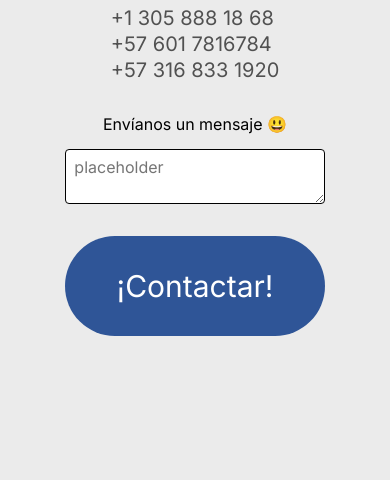
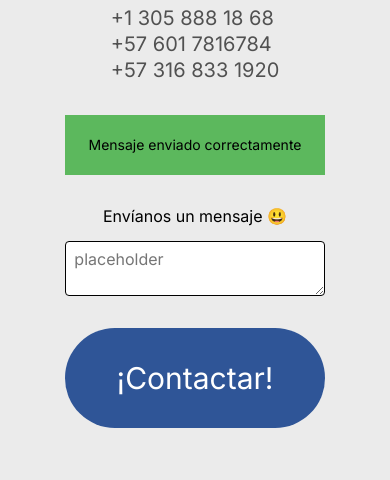
Before and after one commit to samado1999/Rush-Cargo-React, a React app: page / in a window 390 px wide. Shown: the part 6719-7199 px from the top of the page. Built offline with nearby package versions, Linux system fonts and the light colour scheme.

Commit message:
Commit from TeleportHQ

```diff
--- a/src/components/form-card.css
+++ b/src/components/form-card.css
@@ -15,8 +15,7 @@
   flex: 0 0 auto;
   width: 100%;
   height: 60px;
-  display: none;
-  min-width: 320px;
+  display: flex;
   align-items: flex-start;
   margin-bottom: var(--dl-space-space-twounits);
   justify-content: center;
@@ -24,6 +23,7 @@
 }
 .form-card-text {
   align-self: center;
+  text-align: center;
 }
 .form-card-container2 {
   width: 100%;
@@ -63,7 +63,17 @@
   background-color: rgba(47, 85, 151, 0.75);
 }
 
+@media(max-width: 1000px) {
+  .form-card-container1 {
+    align-items: flex-start;
+    justify-content: center;
+  }
+}
 @media(max-width: 900px) {
+  .form-card-container1 {
+    align-items: flex-start;
+    justify-content: center;
+  }
   .form-card-container2 {
     flex-direction: column;
   }
@@ -77,6 +87,15 @@
   .form-card-container {
     flex-direction: column;
   }
+  .form-card-container1 {
+    align-items: flex-start;
+    justify-content: center;
+  }
+  .form-card-text {
+    font-size: 14px;
+    align-self: center;
+    text-align: center;
+  }
   .form-card-container2 {
     flex-direction: column;
   }
```
